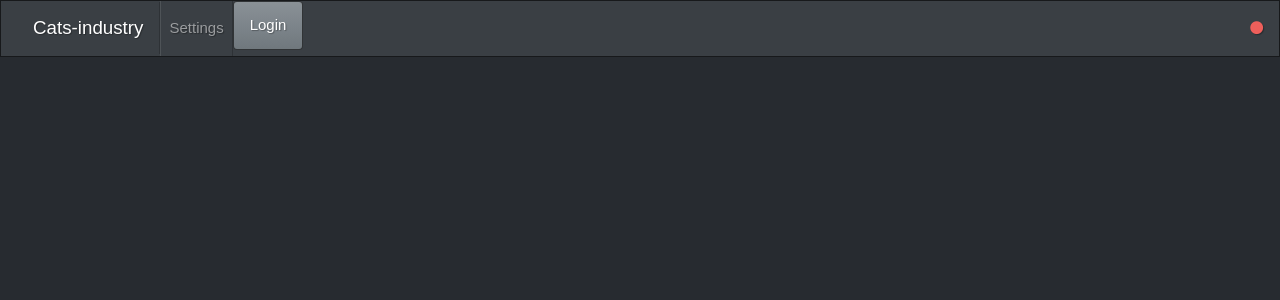
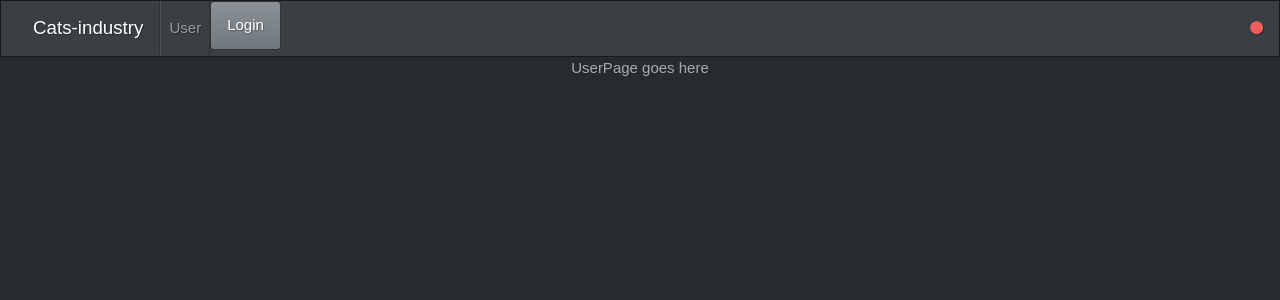
Before and after one commit to sanyokbig/cats-industry-client, a React (Create React App) app: page /user in a window 1280 px wide. Shown: the top 300 px of the page. Built offline with nearby package versions, Linux system fonts and the light colour scheme; no server answers.

Commit message:
schema folder added; job, user, character moved there; settings route replaced with userPage placeholder

```diff
--- a/src/components/Header.tsx
+++ b/src/components/Header.tsx
@@ -32,7 +32,7 @@ export default class Header extends React.Component {
                 <Collapse isOpen={this.state.isOpen} navbar>
                     <Nav className="mr-auto" navbar>
                         <NavItem>
-                            <NavLink tag={Link} to="/settings">Settings</NavLink>
+                            <NavLink tag={Link} to="/user">User</NavLink>
                         </NavItem>
                         <NavItem>
                             <Button onClick={login}>Login</Button>
--- a/src/components/Jobs.tsx
+++ b/src/components/Jobs.tsx
@@ -2,7 +2,7 @@ import * as React from "react";
 import {Table} from "reactstrap";
 import {AppState} from "../state/store";
 import {connect} from "react-redux";
-import {Job} from "../state/Jobs/reducer";
+import {Job} from "../schema/job";
 
 interface SortableHeaderProps {
     children: string;
--- a/src/pages/JobsPage.tsx
+++ b/src/pages/JobsPage.tsx
@@ -2,7 +2,7 @@ import * as React from "react";
 import {AppState} from "../state/store";
 import Jobs from "../components/Jobs";
 import {connect, Dispatch} from "react-redux";
-import {Job} from "../state/Jobs/reducer";
+import {Job} from "../schema/job";
 
 interface JobsPageProps {
     list: Job[];
--- /dev/null
+++ b/src/pages/UserPage.tsx
@@ -0,0 +1,17 @@
+import * as React from "react";
+import {AppState} from "../state/store";
+import {connect, Dispatch} from "react-redux";
+
+interface UserPageProps {
+    dispatch: Dispatch<object>;
+}
+
+let UserPage = (props: UserPageProps) => (
+    <div>UserPage goes here</div>
+);
+
+const mapStateToProps = (state: AppState) => {
+    return {};
+};
+
+export default connect(mapStateToProps)(UserPage);
--- a/src/routes.tsx
+++ b/src/routes.tsx
@@ -1,10 +1,12 @@
 import * as React from "react";
 import {Route, Switch} from "react-router-dom";
 import JobsPage from "./pages/JobsPage";
+import UserPage from "./pages/UserPage";
 
 const routes = () => (
     <Switch>
         <Route path="/" exact component={JobsPage}/>
+        <Route path="/user" exact component={UserPage}/>
     </Switch>
 );
 
--- /dev/null
+++ b/src/schema/character.ts
@@ -0,0 +1,5 @@
+export interface Character {
+    ID: number;
+    Name: string;
+    IsMain: boolean;
+}
--- /dev/null
+++ b/src/schema/job.ts
@@ -0,0 +1,5 @@
+export interface Job {
+    product: string;
+    runs: number;
+    activity: string;
+}
--- /dev/null
+++ b/src/schema/user.ts
@@ -0,0 +1,6 @@
+import {Character} from "./character";
+
+export interface User {
+    ID: number;
+    Characters: Character[];
+}
--- a/src/state/Auth/reducer.ts
+++ b/src/state/Auth/reducer.ts
@@ -1,6 +1,6 @@
-import {User} from "../store";
 import {Action} from "redux";
 import {AuthActions} from "./actions";
+import {User} from "../../schema/user";
 
 export interface AuthState {
     roles: string[];
--- a/src/state/store.ts
+++ b/src/state/store.ts
@@ -17,11 +17,6 @@ const initialState: AppState = {
     ws: wsInit
 };
 
-export interface User {
-    Id: number;
-    Name: string;
-}
-
 export const store = createStore(
     rootReducer, initialState,
     (<any> window).__REDUX_DEVTOOLS_EXTENSION__ && (<any> window).__REDUX_DEVTOOLS_EXTENSION__()
```
Also changed, not shown: src/state/Jobs/reducer.ts (+1 -6 lines).
